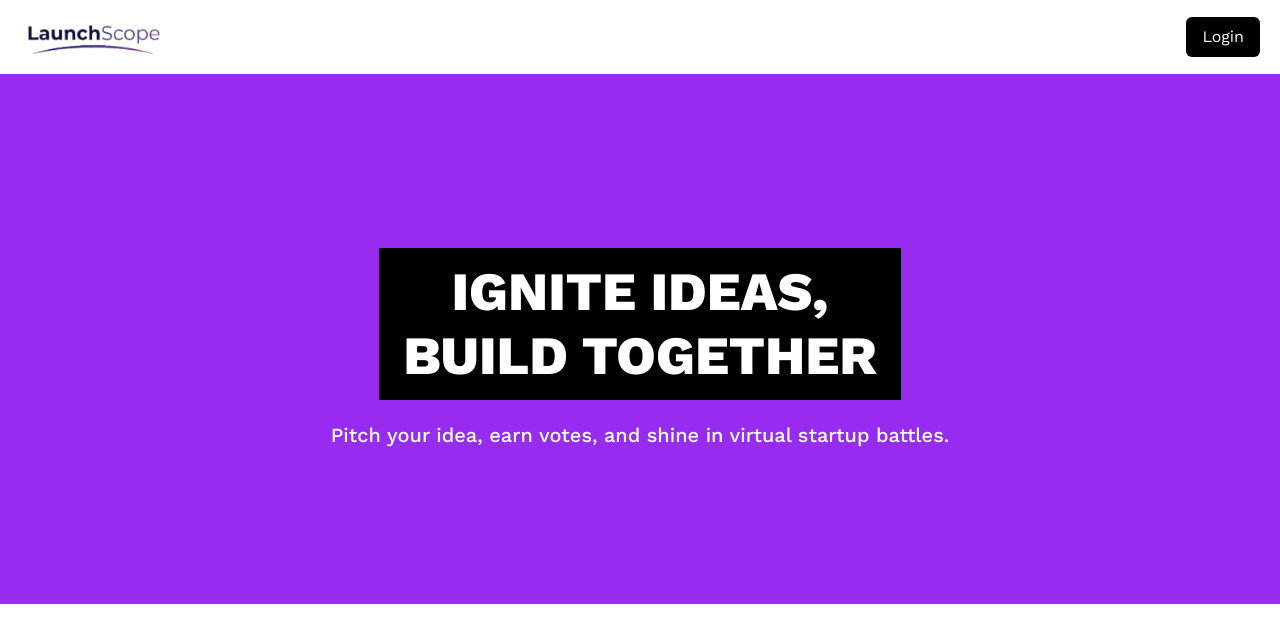
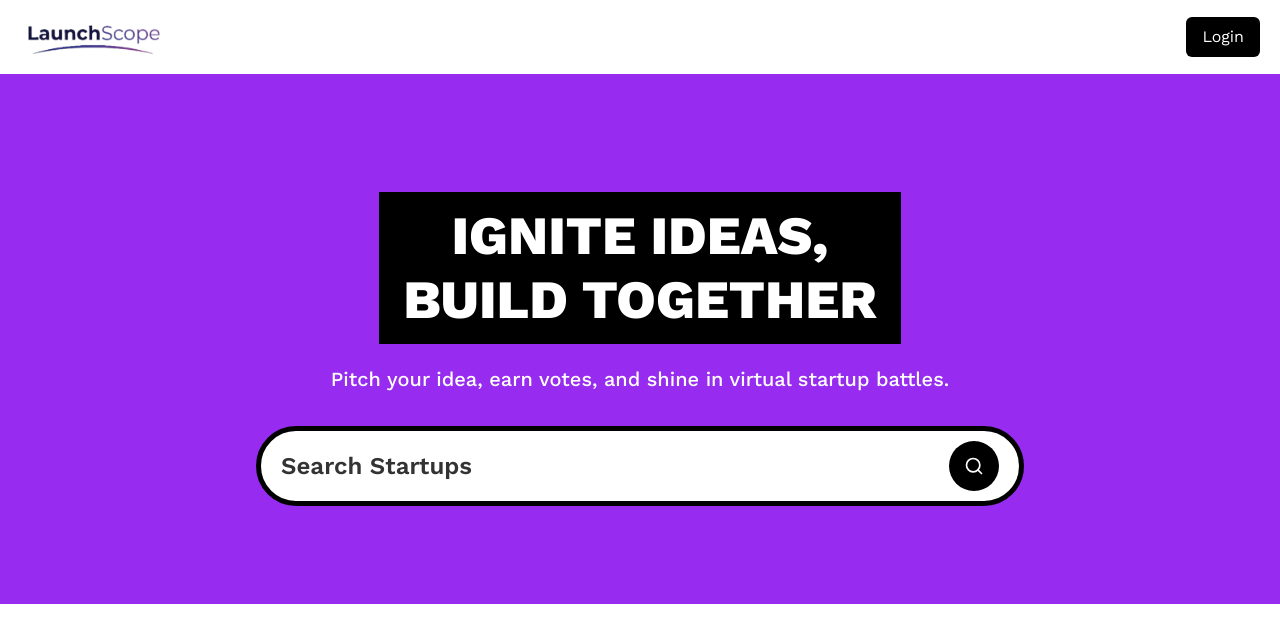
Before and after one commit to Ferozhasnain1504/launch-scope, a Next.js app: page / in a window 1280 px wide. Shown: the top 642 px of the page. Built offline with nearby package versions, Linux system fonts and the light colour scheme; no server answers.

Commit message:
Implemented search bar with dynamic url

```diff
--- a/app/(root)/layout.tsx
+++ b/app/(root)/layout.tsx
@@ -1,4 +1,4 @@
-import Navbar from "../components/Navbar";
+import Navbar from "@/components/Navbar";
 
 export default function Layout({ children }: Readonly<{ children: React.ReactNode }>) {
   return (
--- a/app/(root)/page.tsx
+++ b/app/(root)/page.tsx
@@ -1,5 +1,8 @@
+import SearchForm from "@/components/SearchForm";
 
-export default function Home() {
+export default async function Home({searchParams}: { searchParams: Promise< {query?: string}> } ) {
+
+  const query = (await searchParams).query;
   return (
     <>
      <section className="pink_container">
@@ -8,6 +11,8 @@ export default function Home() {
        <p className="sub-heading !max-w-3xl">
           Pitch your idea, earn votes, and shine in virtual startup battles.
        </p>
+
+       <SearchForm query = {query}/>
      </section>
     </>
   );
--- a/app/components/Navbar.tsx
+++ b/components/Navbar.tsx
@@ -1,7 +1,7 @@
 import React from 'react'
 import Link from 'next/link'
 import Image from 'next/image'
-import { auth,signIn,signOut } from '../../auth'
+import { auth,signIn,signOut } from '../auth'
 
 const Navbar = async () => {
   const session = await auth()
--- /dev/null
+++ b/components/SearchForm.tsx
@@ -0,0 +1,28 @@
+
+import Form from 'next/form';
+import SearchFormReset from './SearchFormReset';
+import { Search} from 'lucide-react';
+
+const SearchForm = ({query} : {query?: string}) => {
+
+  return (
+    <Form action='/' scroll={false} className='search-form'>
+        <input
+        name='query'
+        defaultValue={query}
+        className='search-input'
+        placeholder='Search Startups'/>
+
+        <div className='flex gap-2'>
+            {query && (<SearchFormReset/>)}
+
+            <button type='submit' className='search-btn text-white' >
+                <Search className='size-5' />
+            </button>
+        </div>
+
+    </Form>
+  )
+}
+
+export default SearchForm
--- /dev/null
+++ b/components/SearchFormReset.tsx
@@ -0,0 +1,23 @@
+'use client'
+
+import { X } from 'lucide-react';
+import Link from 'next/link';
+
+const SearchFormReset = () => {
+
+    const reset  = () => {
+        const form = document.querySelector('.search-form') as HTMLFormElement;
+
+        if(form) form.reset();
+    }
+
+  return (
+    <button type = 'reset' onClick = {reset}>
+        <Link href='/' className = 'search-btn text-white'>
+            <X className='size-5' />
+        </Link>
+    </button>
+  )
+}
+
+export default SearchFormReset
--- /dev/null
+++ b/components/ui/button.tsx
@@ -0,0 +1,57 @@
+import * as React from "react"
+import { Slot } from "@radix-ui/react-slot"
+import { cva, type VariantProps } from "class-variance-authority"
+
+import { cn } from "@/lib/utils"
+
+const buttonVariants = cva(
+  "inline-flex items-center justify-center gap-2 whitespace-nowrap rounded-md text-sm font-medium transition-colors focus-visible:outline-none focus-visible:ring-1 focus-visible:ring-ring disabled:pointer-events-none disabled:opacity-50 [&_svg]:pointer-events-none [&_svg]:size-4 [&_svg]:shrink-0",
+  {
+    variants: {
+      variant: {
+        default:
+          "bg-primary text-primary-foreground shadow hover:bg-primary/90",
+        destructive:
+          "bg-destructive text-destructive-foreground shadow-sm hover:bg-destructive/90",
+        outline:
+          "border border-input bg-background shadow-sm hover:bg-accent hover:text-accent-foreground",
+        secondary:
+          "bg-secondary text-secondary-foreground shadow-sm hover:bg-secondary/80",
+        ghost: "hover:bg-accent hover:text-accent-foreground",
+        link: "text-primary underline-offset-4 hover:underline",
+      },
+      size: {
+        default: "h-9 px-4 py-2",
+        sm: "h-8 rounded-md px-3 text-xs",
+        lg: "h-10 rounded-md px-8",
+        icon: "h-9 w-9",
+      },
+    },
+    defaultVariants: {
+      variant: "default",
+      size: "default",
+    },
+  }
+)
+
+export interface ButtonProps
+  extends React.ButtonHTMLAttributes<HTMLButtonElement>,
+    VariantProps<typeof buttonVariants> {
+  asChild?: boolean
+}
+
+const Button = React.forwardRef<HTMLButtonElement, ButtonProps>(
+  ({ className, variant, size, asChild = false, ...props }, ref) => {
+    const Comp = asChild ? Slot : "button"
+    return (
+      <Comp
+        className={cn(buttonVariants({ variant, size, className }))}
+        ref={ref}
+        {...props}
+      />
+    )
+  }
+)
+Button.displayName = "Button"
+
+export { Button, buttonVariants }
--- a/package.json
+++ b/package.json
@@ -14,6 +14,7 @@
     "react-dom": "$react-dom"
   },
   "dependencies": {
+    "@radix-ui/react-slot": "^1.2.3",
     "@tailwindcss/typography": "^0.5.19",
     "class-variance-authority": "^0.7.1",
     "clsx": "^2.1.1",
```
Also changed, not shown: 1 other file (tests, documents, lock files or other folders).
